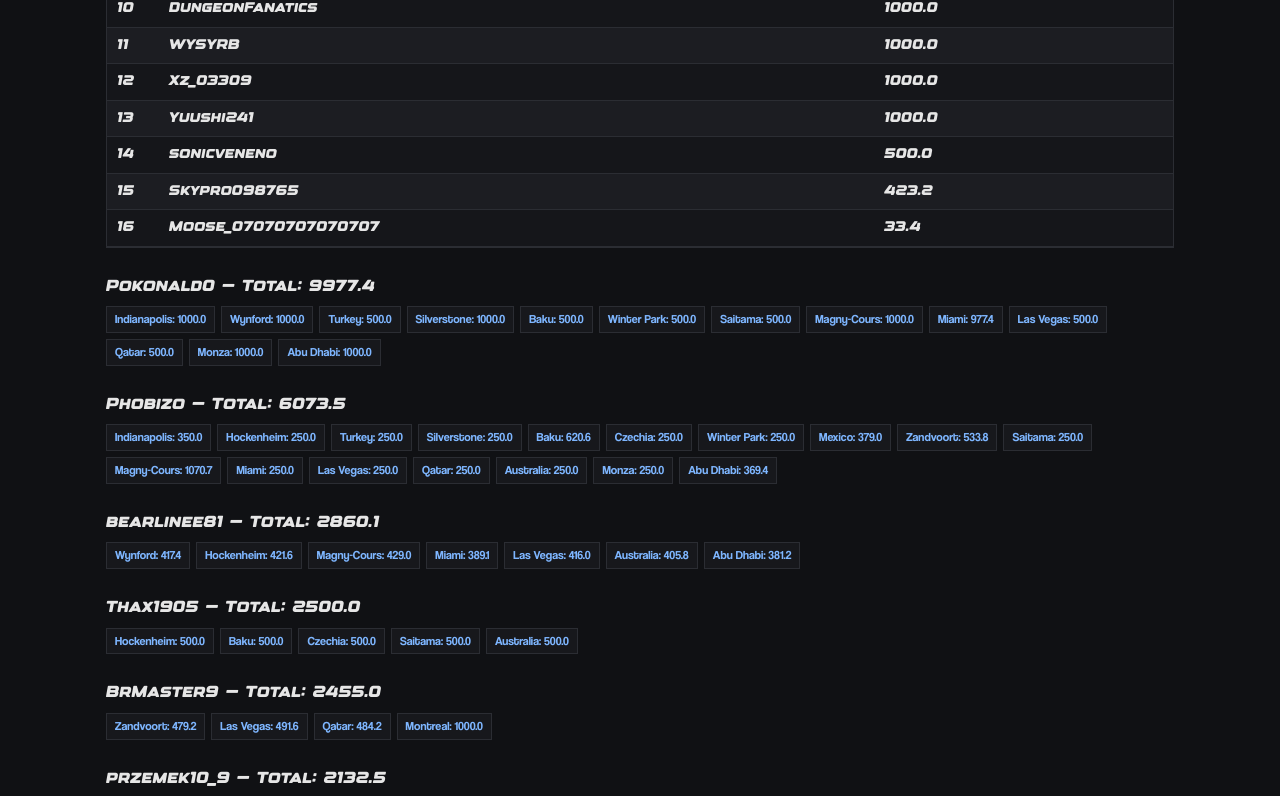
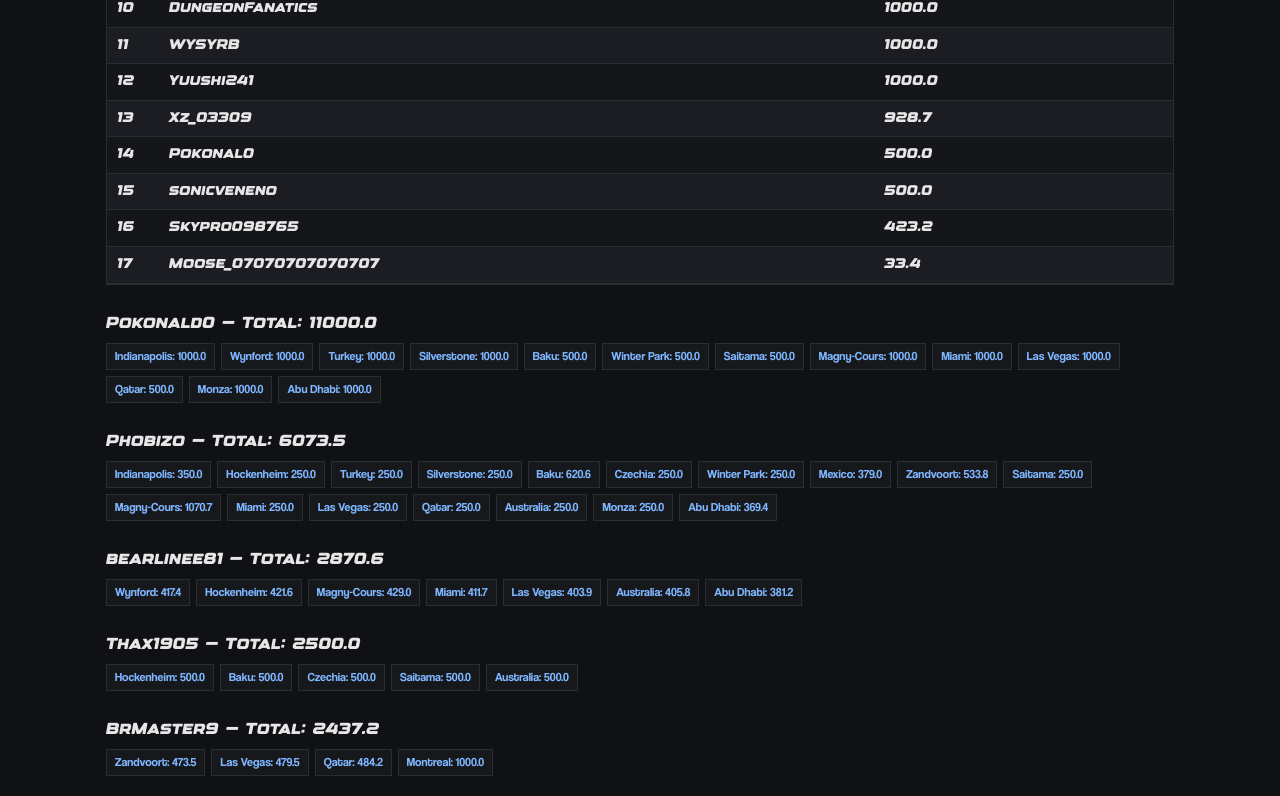
Before and after one commit to Lartum01/apexlist, a React (Vite) app: page /global in a window 1280 px wide. Shown: the part 540-1336 px from the top of the page. Built offline with nearby package versions, Linux system fonts and the light colour scheme.

Commit message:
Update laps.ts

```diff
--- a/src/data/laps.ts
+++ b/src/data/laps.ts
@@ -69,11 +69,11 @@
     youtube: "https://discord.com/channels/547778156958973952/658830680033329152/1499765223131975843",
   },
   {
-    driver: "Pedro098T",
+    driver: "Pokonald0",
     track: "turkey",
     car: "f26",
-    time: "1:22.599",
-    youtube: "https://discord.com/channels/547778156958973952/658830680033329152/1561373302520418424",
+    time: "1:09.392",
+    youtube: "https://cdn.discordapp.com/attachments/658830680033329152/1561688059395711056/image.png?ex=6ad742d8&is=6ad5f158&hm=aa25d6ee8f126713085a8c25640077340139034134960b1a1d0e622d95598d8c&",
   },
   {
     driver: "Pokonald0",
@@ -111,11 +111,11 @@
     youtube: "https://discord.com/channels/547778156958973952/658830680033329152/1552378440483733607",
   },
   {
-    driver: "Pedro098T",
+    driver: "Pokonal0",
     track: "zandvoort",
     car: "f26",
-    time: "1:05.972",
-    youtube: "https://discord.com/channels/547778156958973952/658830680033329152/1545890779929509940",
+    time: "1:05.915",
+    youtube: "https://discord.com/channels/547778156958973952/658830680033329152/1561698175864283157",
   },
   {
     driver: "Thax1905",
@@ -139,11 +139,11 @@
     youtube: "https://discord.com/channels/547778156958973952/658830680033329152/1517921427490341084",
   },
   {
-    driver: "Pedro098T",
+    driver: "Pokonald0",
     track: "vegas",
     car: "f26",
-    time: "1:24.598",
-    youtube: "https://discord.com/channels/547778156958973952/658830680033329152/1551241131487137812",
+    time: "1:24.477",
+    youtube: "https://cdn.discordapp.com/attachments/658830680033329152/1561702325779955732/image.png?ex=6ad75021&is=6ad5fea1&hm=43723e7cb36778ec0d7a92646e74b96965d521a614ad5d535ab34b6dd411d26b&",
   },
   {
     driver: "Pokonald0",
@@ -624,7 +624,7 @@
     driver: "przemek10_9",
     track: "miami",
     car: "f26",
-    time: "1:21.928",
+    time: "1:22.928",
     youtube: "https://discord.com/channels/1537180964319399978/1542545545070121010/1560397251438977065",
   },
   {
@@ -732,4 +732,25 @@
     time: "1:11:422",
     youtube: "https://discord.com/channels/547778156958973952/658830680033329152/1561451793370710028",
   },
+  {
+    driver: "Pedro098T",
+    track: "zandvoort",
+    car: "f26",
+    time: "1:05.972",
+    youtube: "https://discord.com/channels/547778156958973952/658830680033329152/1545890779929509940",
+  },
+  {
+    driver: "Pedro098T",
+    track: "turkey",
+    car: "f26",
+    time: "1:09.468",
+    youtube: "https://discord.com/channels/547778156958973952/658830680033329152/1561373302520418424",
+  },
+  {
+    driver: "Pedro098T",
+    track: "vegas",
+    car: "f26",
+    time: "1:24.598",
+    youtube: "https://discord.com/channels/547778156958973952/658830680033329152/1551241131487137812",
+  },
 ];
```
